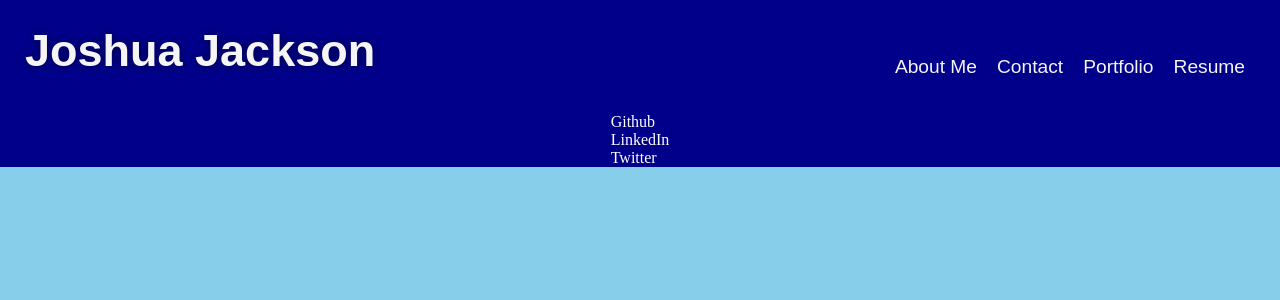
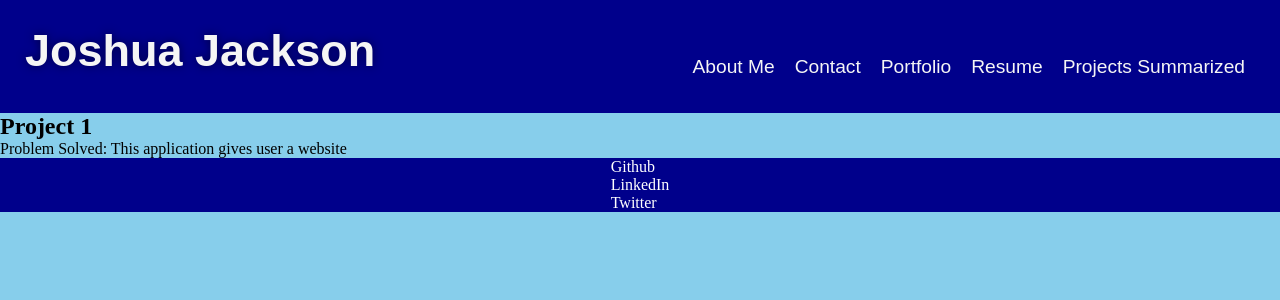
Before and after one commit to Joker282855/display-portfolio, a React (Create React App) app: page /projects-summarized in a window 1280 px wide. Shown: the top 300 px of the page. Built offline with nearby package versions, Linux system fonts and the light colour scheme.

Commit message:
added the last section to the porfolio where I describe the details for the projects

```diff
--- a/src/components/Header/index.js
+++ b/src/components/Header/index.js
@@ -4,6 +4,7 @@ import About from '../About-Me';
 import ContactForm from '../Contact';
 import Portfolio from '../Portfolio';
 import Resume from '../Resume';
+import Projects from '../Projects';
 
 function Header() {
     return (
@@ -32,6 +33,11 @@ function Header() {
                             Resume
                         </NavLink>
                     </li>
+                    <li>
+                        <NavLink to='/projects-summarized' className="pro-nave" activeClassName="pro-nav-active">
+                            Projects Summarized
+                        </NavLink>
+                    </li>
                 </ul>
             </nav>
         </header>
@@ -51,6 +57,10 @@ function Header() {
             <Route path='/resume'>
                 <Resume></Resume>
             </Route>
+
+            <Route path='/projects-summarized'>
+                <Projects></Projects>
+            </Route>
         </Switch>
     </Router>
     );
--- /dev/null
+++ b/src/components/Projects/index.js
@@ -0,0 +1,16 @@
+import React from "react";
+
+function Projects() {
+    return (
+        <section className="description">
+            <h2>Project 1</h2>
+                <ul>
+                    <li>
+                        Problem Solved: This application gives user a website
+                    </li>
+                </ul>
+        </section>
+    );
+}
+
+export default Projects;
```
